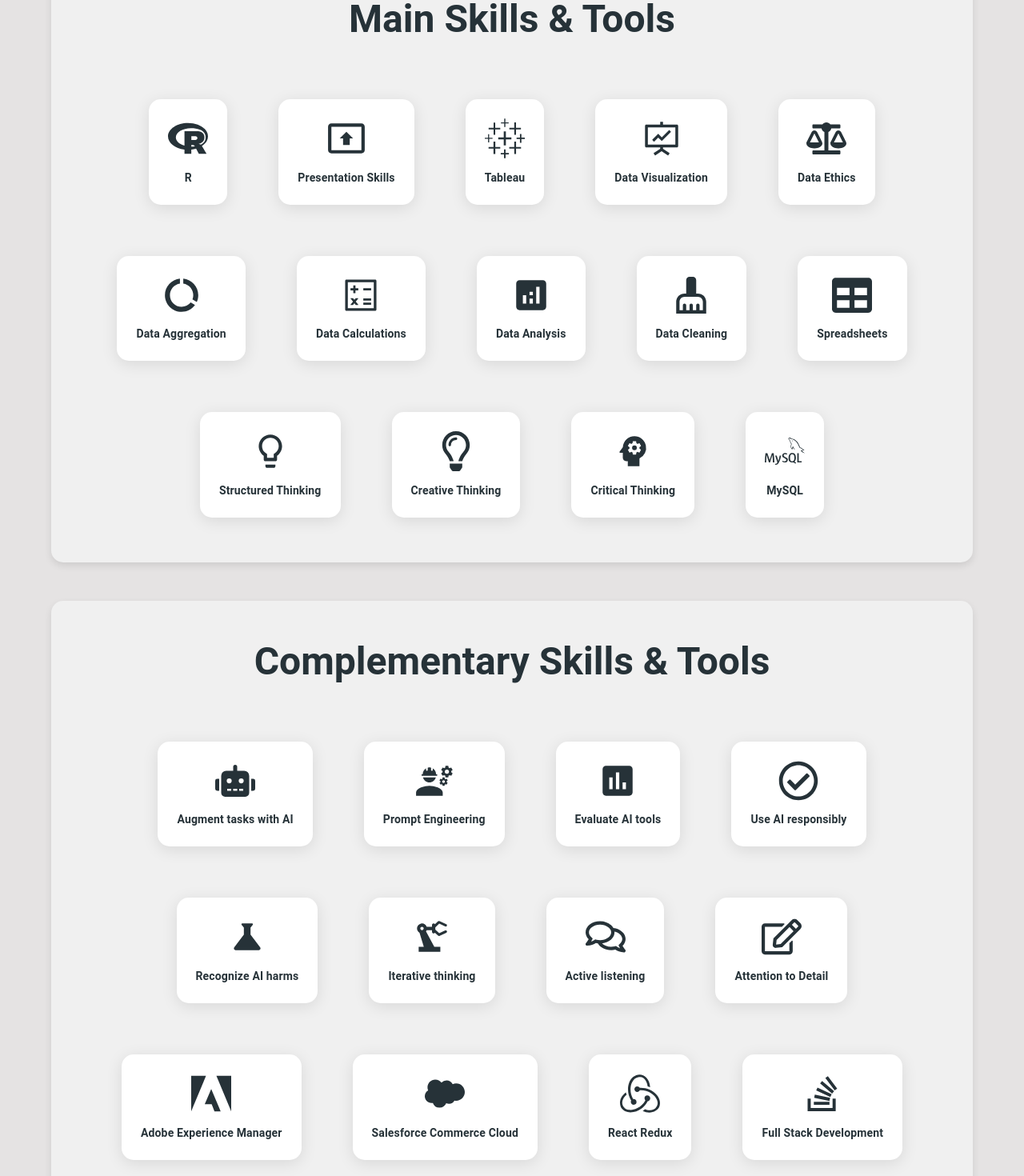
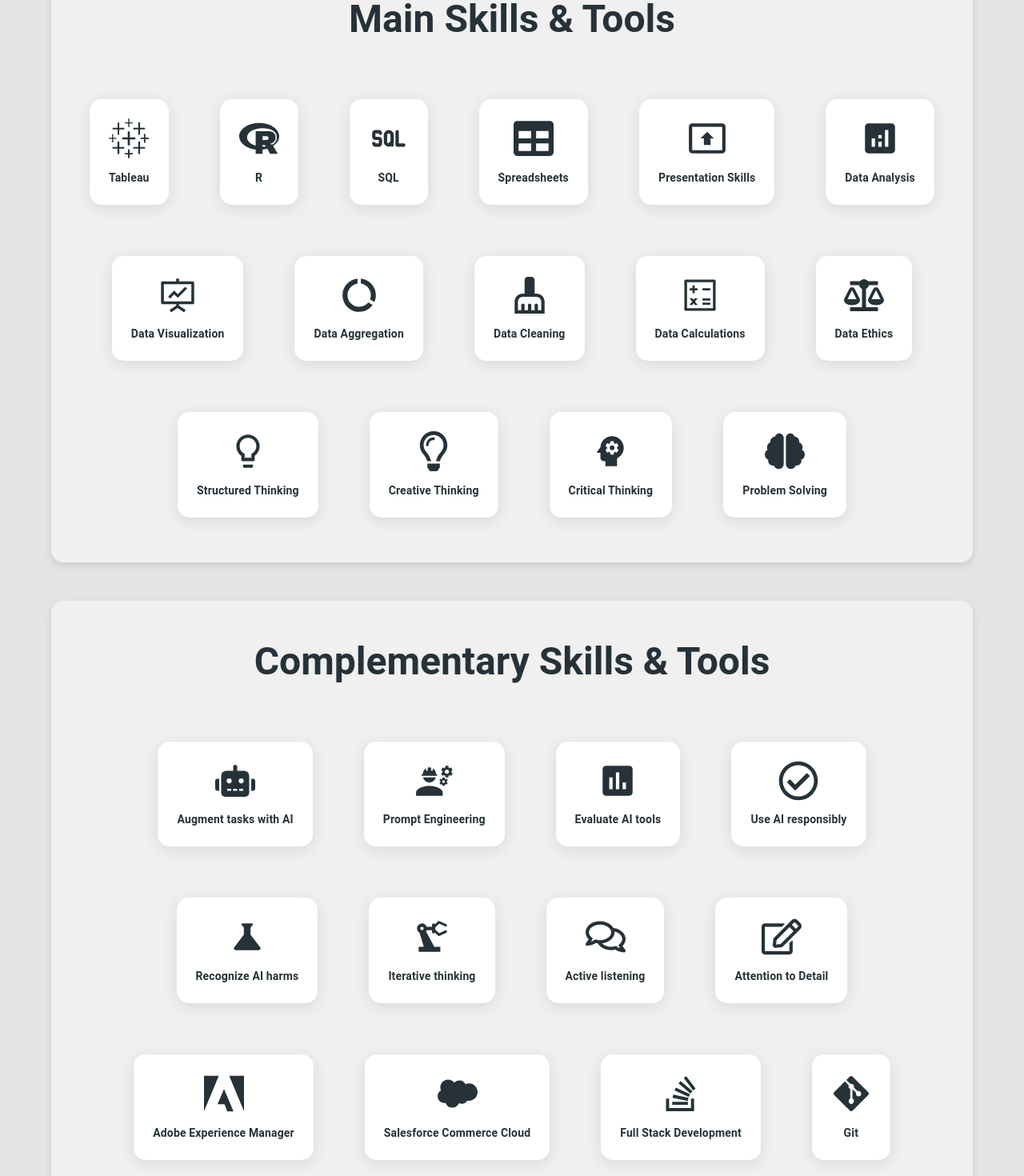
Before and after one commit to anudeepsuraneni/portfolio, a React (Create React App) app: page /portfolio/skills in a window 1280 px wide. Shown: the part 140-1610 px from the top of the page at 80% size. Built offline with nearby package versions, Linux system fonts and the light colour scheme.

Commit message:
Fixed skills ordering

```diff
--- a/src/assets/configs/skillsConfig.js
+++ b/src/assets/configs/skillsConfig.js
@@ -3,7 +3,6 @@ import {
   // SiTensorflow,      // Machine Learning
   // SiScikitlearn,     // Regression Models
   SiTableau,         // Tableau
-  SiMysql,           // MySQL
   SiAdobe,           // Adobe Experience Manager
   SiSalesforce,      // Salesforce Commerce Cloud
   SiRedux, // React Redux
@@ -60,270 +59,274 @@ import {
   AiOutlineCode      // Programming Languages
 } from "react-icons/ai";
 
+import {
+    TbSql // SQL
+} from "react-icons/tb";
+
 const skillsConfig = {
     mainSkills: [
         // {
-        //     id: "skills-50",
+        //     id: "skills-45",
         //     className: "skill-icon",
         //     icon: <SiTensorflow size={50}/>,
         //     text: "Machine Learning"
         // },
         // {
-        //     id: "skills-49",
+        //     id: "skills-44",
         //     className: "skill-icon",
         //     icon: <SiScikitlearn size={50}/>,
         //     text: "Regression Models"
         // },
         // {
-        //     id: "skills-48",
+        //     id: "skills-43",
         //     className: "skill-icon",
         //     icon: <FaChartBar size={50}/>,
         //     text: "Statistical Analysis"
         // },
         // {
-        //     id: "skills-47",
+        //     id: "skills-42",
         //     className: "skill-icon",
         //     icon: <FaPython size={50}/>,
         //     text: "Python"
         // },
         {
-            id: "skills-45",
+            id: "skills-41",
+            className: "skill-icon",
+            icon: <SiTableau size={50}/>,
+            text: "Tableau"
+        },
+        {
+            id: "skills-40",
             className: "skill-icon",
             icon: <FaRProject size={50}/>,
             text: "R"
         },
         {
-            id: "skills-44",
+            id: "skills-39",
+            className: "skill-icon",
+            icon: <TbSql size={50}/>,
+            text: "SQL"
+        },
+        {
+            id: "skills-38",
+            className: "skill-icon",
+            icon: <FaTable size={50}/>,
+            text: "Spreadsheets"
+        },
+        {
+            id: "skills-37",
             className: "skill-icon",
             icon: <MdOutlinePresentToAll size={50}/>,
             text: "Presentation Skills"
         },
         {
-            id: "skills-43",
+            id: "skills-36",
             className: "skill-icon",
-            icon: <SiTableau size={50}/>,
-            text: "Tableau"
+            icon: <MdDataAnalysis size={50}/>,
+            text: "Data Analysis"
         },
         {
-            id: "skills-42",
+            id: "skills-35",
             className: "skill-icon",
             icon: <AiOutlineFundProjectionScreen size={50}/>,
             text: "Data Visualization"
         },
         {
-            id: "skills-41",
+            id: "skills-34",
+            className: "skill-icon",
+            icon: <MdOutlineDataUsage size={50}/>,
+            text: "Data Aggregation"
+        },
+        {
+            id: "skills-33",
+            className: "skill-icon",
+            icon: <MdCleaningServices size={50}/>,
+            text: "Data Cleaning"
+        },
+        {
+            id: "skills-32",
+            className: "skill-icon",
+            icon: <AiOutlineCalculator size={50}/>,
+            text: "Data Calculations"
+        },
+        {
+            id: "skills-31",
             className: "skill-icon",
             icon: <FaBalanceScale size={50}/>,
             text: "Data Ethics"
         },
         {
-            id: "skills-40",
-            className: "skill-icon",
-            icon: <MdOutlineDataUsage size={50}/>,
-            text: "Data Aggregation"
-        },
-        {
-            id: "skills-39",
-            className: "skill-icon",
-            icon: <AiOutlineCalculator size={50}/>,
-            text: "Data Calculations"
-        },
-        {
-            id: "skills-38",
-            className: "skill-icon",
-            icon: <MdDataAnalysis size={50}/>,
-            text: "Data Analysis"
-        },
-        {
-            id: "skills-37",
-            className: "skill-icon",
-            icon: <MdCleaningServices size={50}/>,
-            text: "Data Cleaning"
-        },
-        {
-            id: "skills-36",
-            className: "skill-icon",
-            icon: <FaTable size={50}/>,
-            text: "Spreadsheets"
-        },
-        {
-            id: "skills-35",
+            id: "skills-30",
             className: "skill-icon",
             icon: <MdOutlineLightbulb size={50}/>,
             text: "Structured Thinking"
         },
         {
-            id: "skills-34",
+            id: "skills-29",
             className: "skill-icon",
             icon: <FaRegLightbulb size={50}/>,
             text: "Creative Thinking"
         },
         {
-            id: "skills-33",
+            id: "skills-28",
             className: "skill-icon",
             icon: <MdPsychology size={50}/>,
             text: "Critical Thinking"
         },
         {
-            id: "skills-32",
+            id: "skills-27",
             className: "skill-icon",
-            icon: <SiMysql size={50}/>,
-            text: "MySQL"
+            icon: <FaBrain size={50}/>,
+            text: "Problem Solving"
         }
     ],
     complementarySkills: [
         {
-            id: "skills-31",
+            id: "skills-26",
             className: "skill-icon",
             icon: <FaRobot size={50}/>,
             text: "Augment tasks with AI"
         },
         {
-            id: "skills-30",
+            id: "skills-25",
             className: "skill-icon",
             icon: <MdEngineering size={50}/>,
             text: "Prompt Engineering"
         },
         {
-            id: "skills-29",
+            id: "skills-24",
             className: "skill-icon",
             icon: <MdAssessment size={50}/>,
             text: "Evaluate AI tools"
         },
         {
-            id: "skills-28",
+            id: "skills-23",
             className: "skill-icon",
             icon: <FaRegCheckCircle size={50}/>,
             text: "Use AI responsibly"
         },
         {
-            id: "skills-27",
+            id: "skills-22",
             className: "skill-icon",
             icon: <MdScience size={50}/>,
             text: "Recognize AI harms"
         },
         {
-            id: "skills-26",
+            id: "skills-21",
             className: "skill-icon",
             icon: <MdPrecisionManufacturing size={50}/>,
             text: "Iterative thinking"
         },
         {
-            id: "skills-24",
+            id: "skills-20",
             className: "skill-icon",
             icon: <FaRegComments size={50}/>,
             text: "Active listening"
         },
         {
-            id: "skills-23",
+            id: "skills-19",
             className: "skill-icon",
             icon: <FaRegEdit size={50}/>,
             text: "Attention to Detail"
         },
         {
-            id: "skills-22",
+            id: "skills-18",
             className: "skill-icon",
             icon: <SiAdobe size={50}/>,
             text: "Adobe Experience Manager"
         },
         {
-            id: "skills-21",
+            id: "skills-17",
             className: "skill-icon",
             icon: <SiSalesforce size={50}/>,
             text: "Salesforce Commerce Cloud"
         },
         {
-            id: "skills-19",
+            id: "skills-16",
+            className: "skill-icon",
+            icon: <FaStackOverflow size={50}/>,
+            text: "Full Stack Development"
+        },
+        {
+            id: "skills-15",
+            className: "skill-icon",
+            icon: <FaGitAlt size={50}/>,
+            text: "Git"
+        },
+        {
+            id: "skills-14",
             className: "skill-icon",
             icon: <SiRedux size={50}/>,
             text: "React Redux"
         },
         {
-            id: "skills-18",
-            className: "skill-icon",
-            icon: <FaStackOverflow size={50}/>,
-            text: "Full Stack Development"
-        },
-        {
-            id: "skills-17",
-            className: "skill-icon",
-            icon: <FaGitAlt size={50}/>,
-            text: "Git"
-        },
-        {
-            id: "skills-16",
+            id: "skills-13",
             className: "skill-icon",
             icon: <FaReact size={50}/>,
             text: "React.js"
         },
         {
-            id: "skills-15",
+            id: "skills-12",
             className: "skill-icon",
             icon: <SiTypescript size={50}/>,
             text: "TypeScript"
         },
         {
-            id: "skills-14",
+            id: "skills-11",
             className: "skill-icon",
             icon: <SiDotnet size={50}/>,
             text: "ASP.NET MVC"
         },
         {
-            id: "skills-13",
+            id: "skills-10",
             className: "skill-icon",
             icon: <AiOutlineApi size={50}/>,
             text: "API Development"
         },
         {
-            id: "skills-12",
+            id: "skills-9",
             className: "skill-icon",
             icon: <FaNodeJs size={50}/>,
             text: "Node.js"
         },
         {
-            id: "skills-11",
+            id: "skills-8",
             className: "skill-icon",
             icon: <FaJs size={50}/>,
             text: "JavaScript"
         },
         {
-            id: "skills-10",
+            id: "skills-7",
             className: "skill-icon",
             icon: <FaCss3Alt size={50}/>,
             text: "CSS 3"
         },
         {
-            id: "skills-9",
+            id: "skills-6",
             className: "skill-icon",
             icon: <FaHtml5 size={50}/>,
             text: "HTML 5"
         },
         {
-            id: "skills-7",
-            className: "skill-icon",
-            icon: <FaBrain size={50}/>,
-            text: "Problem Solving"
-        },
-        {
-            id: "skills-6",
+            id: "skills-5",
             className: "skill-icon",
             icon: <FaCommunication size={50}/>,
             text: "Communication"
         },
         {
-            id: "skills-5",
+            id: "skills-4",
             className: "skill-icon",
             icon: <FaProjectDiagram size={50}/>,
             text: "Algorithms"
         },
         {
-            id: "skills-4",
+            id: "skills-3",
             className: "skill-icon",
             icon: <AiOutlineDatabase size={50}/>,
             text: "Data Structures"
         },
         {
-            id: "skills-3",
+            id: "skills-2",
             className: "skill-icon",
             icon: <AiOutlineCode size={50}/>,
             text: "Programming Languages"
--- a/src/components/Cards/CardIcons.js
+++ b/src/components/Cards/CardIcons.js
@@ -11,7 +11,7 @@ const CardIcons = (props) => {
                     target={props.item.target}
                     rel="noopener noreferrer"
                     color="primary"
-                    sx={{ color: '#263238', padding: 0.5 }}
+                    sx={{ color: '#263238', padding: 2 }}
                 >
                     {link.icon}
                 </IconButton>
```
